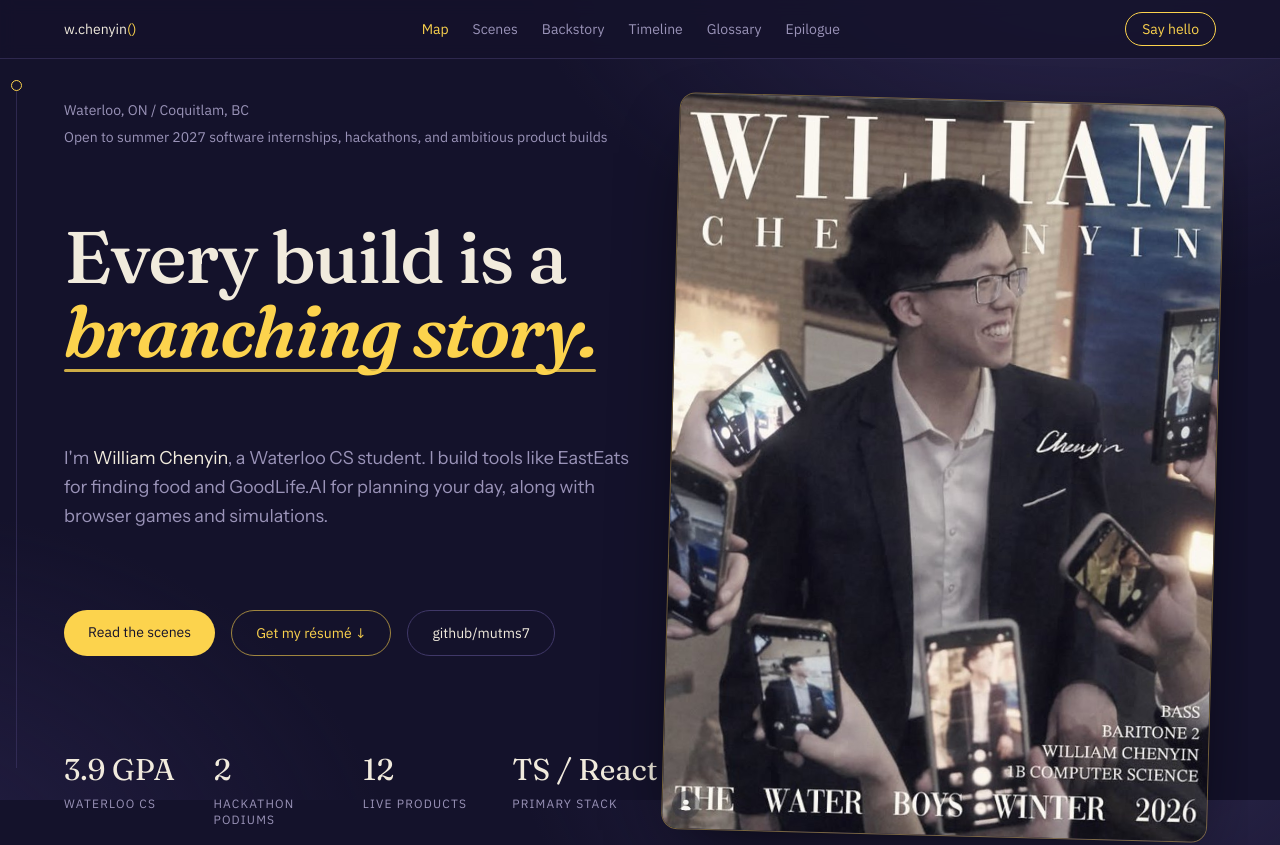
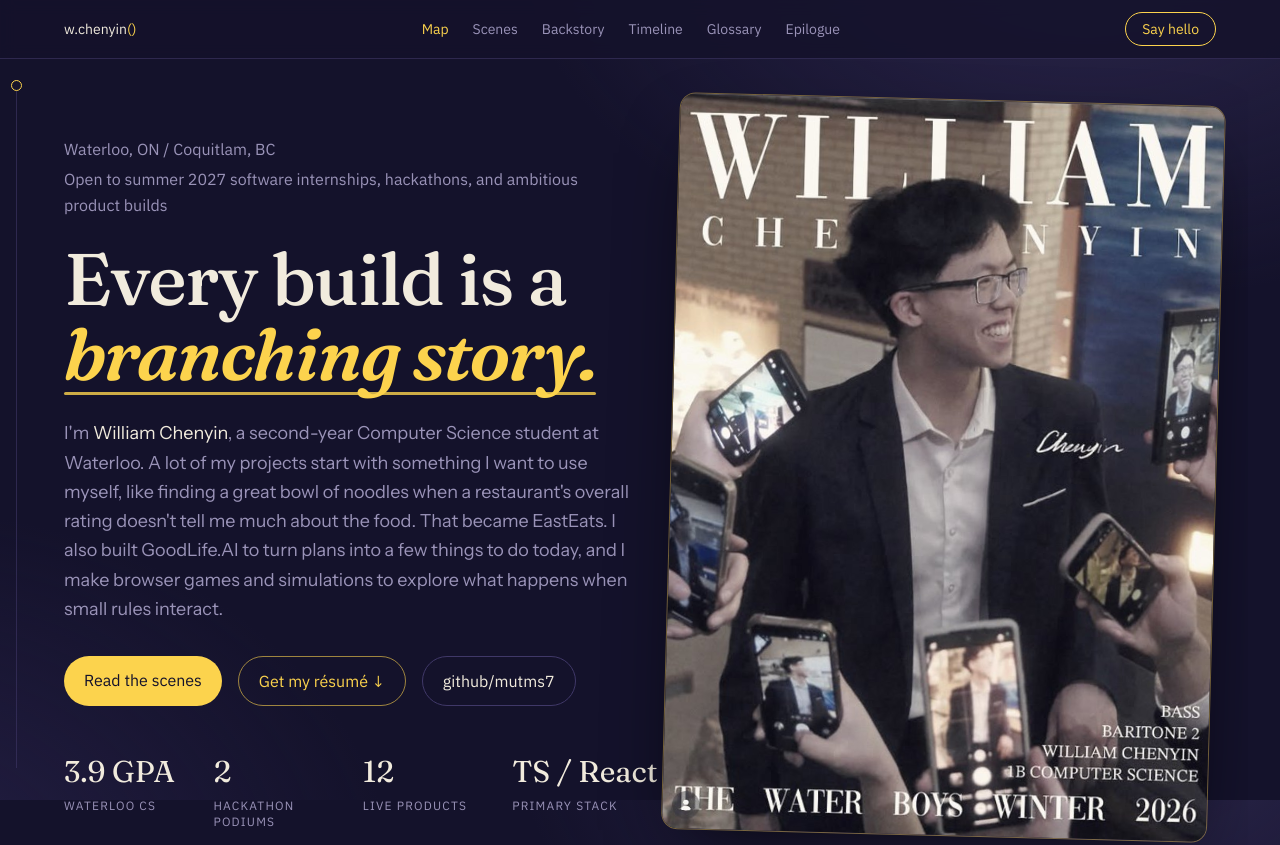
Before and after one commit to mutms7/PersonalWebsite, a React (Vite) app: page / in a window 1280 px wide. Shown: the top 845 px of the page. Built offline with nearby package versions, Linux system fonts and the light colour scheme.

Commit message:
Restore natural hero spacing and expand personal introduction

```diff
--- a/src/App.tsx
+++ b/src/App.tsx
@@ -253,9 +253,9 @@ function Hero() {
   const step = (i: number) => ({ animationDelay: `${0.04 + i * 0.08}s` })
 
   return (
-    <section id="top" className="mx-auto grid max-w-page items-start gap-8 overflow-x-clip px-5 pb-14 pt-8 sm:px-8 lg:grid-cols-[1.05fr_1fr] lg:pt-10">
-      <div className="lg:flex lg:flex-col lg:justify-between lg:self-stretch lg:pb-10">
-        <div className="hero-enter font-label text-sm leading-relaxed text-fade" style={step(0)}>
+    <section id="top" className="mx-auto grid max-w-page items-center gap-8 overflow-x-clip px-5 pb-14 pt-8 sm:px-8 lg:grid-cols-[1.05fr_1fr] lg:pt-10">
+      <div>
+        <div className="hero-enter font-label text-base leading-relaxed text-fade" style={step(0)}>
           <p>{resume.location}</p>
           <p className="mt-1">{resume.availability}</p>
         </div>
@@ -273,14 +273,17 @@ function Hero() {
           </span>
         </h1>
         <p className="hero-enter mt-7 max-w-xl text-lg leading-relaxed text-fade" style={step(2)}>
-          I'm <span className="text-paper">{resume.name}</span>, a Waterloo CS student. I build tools
-          like EastEats for finding food and GoodLife.AI for planning your day, along with browser games
-          and simulations.
+          I'm <span className="text-paper">{resume.name}</span>, a second-year Computer Science student
+          at Waterloo. A lot of my projects start with something I want to use myself, like finding
+          a great bowl of noodles when a restaurant's overall rating doesn't tell me much about the
+          food. That became EastEats. I also built GoodLife.AI to turn plans into a few things to do
+          today, and I make browser games and simulations to explore what happens when small rules
+          interact.
         </p>
         <div className="hero-enter mt-8 flex flex-wrap gap-4" style={step(3)}>
           <a
             href="#scenes"
-            className="rounded-full bg-glow-amber px-6 py-3 font-label text-sm text-ink transition-transform hover:-translate-y-0.5"
+            className="rounded-full bg-glow-amber px-5 py-3 font-label text-base text-ink transition-transform hover:-translate-y-0.5"
           >
             Read the scenes
           </a>
@@ -288,7 +291,7 @@ function Hero() {
             href="/resume.pdf"
             target="_blank"
             rel="noreferrer"
-            className="rounded-full border border-glow-amber/60 px-6 py-3 font-label text-sm text-glow-amber transition-colors hover:bg-glow-amber/10"
+            className="rounded-full border border-glow-amber/60 px-5 py-3 font-label text-base text-glow-amber transition-colors hover:bg-glow-amber/10"
           >
             Get my résumé ↓
           </a>
@@ -296,7 +299,7 @@ function Hero() {
             href={`https://${resume.github}`}
             target="_blank"
             rel="noreferrer"
-            className="rounded-full border border-thread px-6 py-3 font-label text-sm text-paper transition-colors hover:border-paper"
+            className="rounded-full border border-thread px-5 py-3 font-label text-base text-paper transition-colors hover:border-paper"
           >
             github/mutms7
           </a>
```
